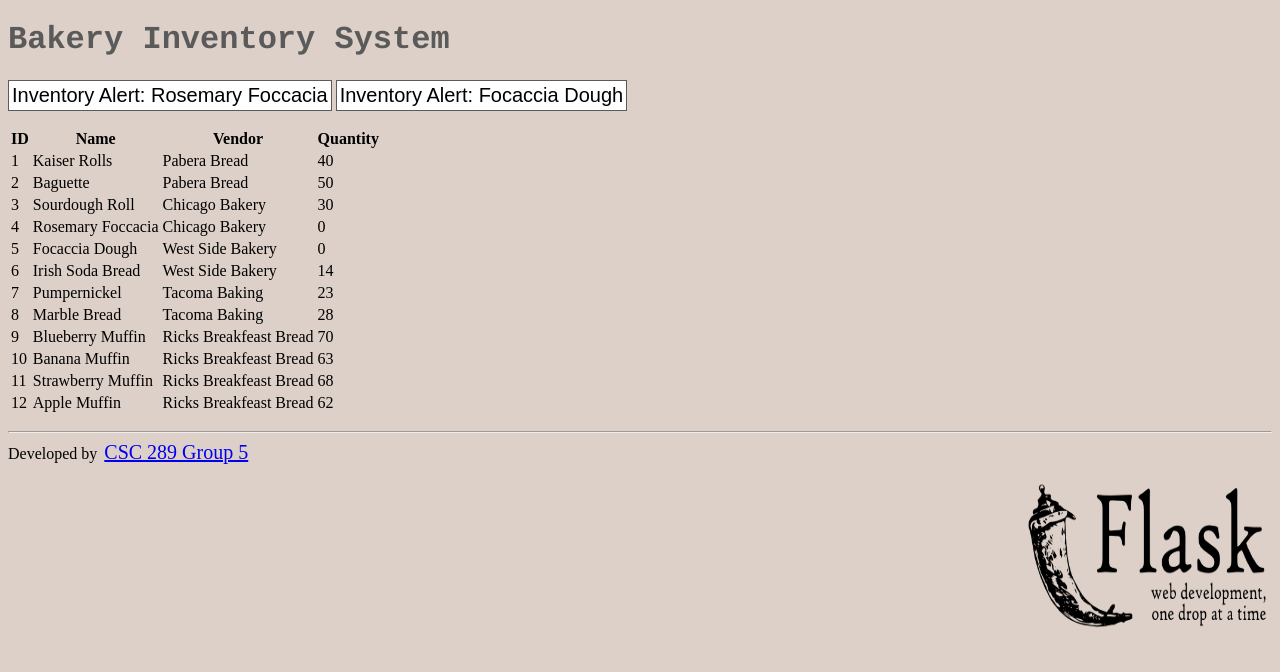
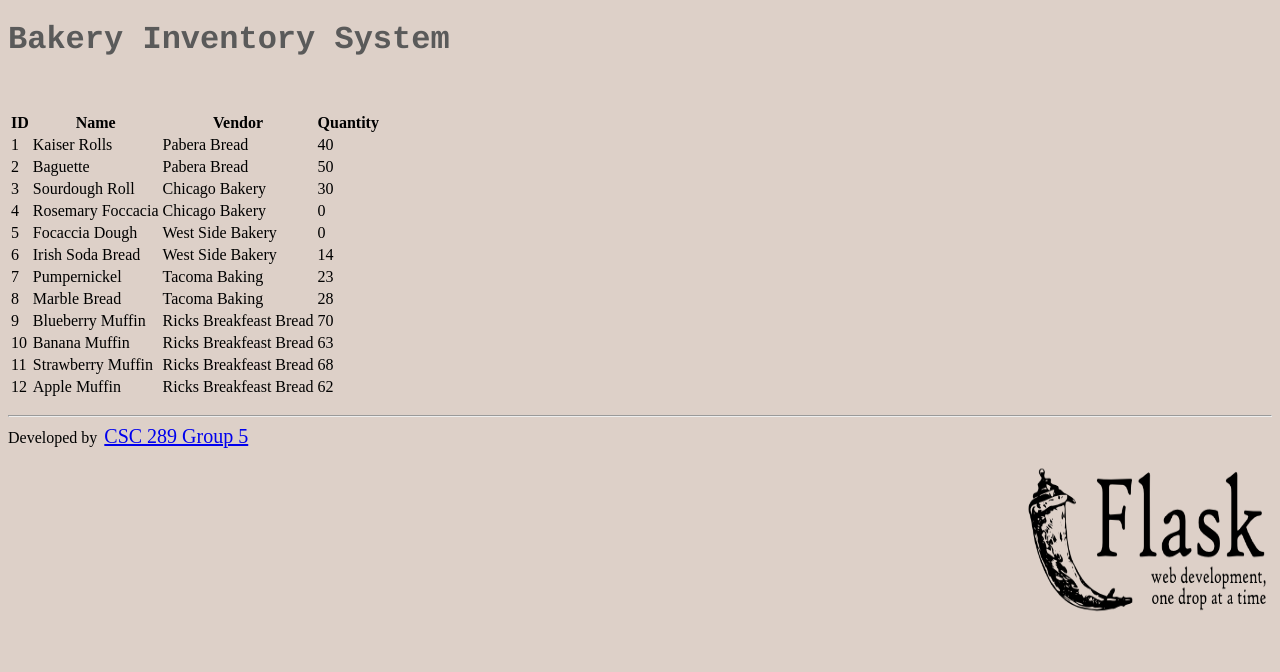
Before and after one commit to Hunterbeachum/OvenStock, a Flask app: page /inventory in a window 1280 px wide. Shown: the part 128-800 px from the top of the page. Run offline with Flask 2, Linux system fonts and the light colour scheme; data comes from the database, SQL or seed files in the repository.

Commit message:
Adding use to the Out of Stock button on the inventory page, as well as adding some css and javascript code to make the button work. Removing the button from the layout.html page.

```diff
--- a/static/css/Group5CSS.css
+++ b/static/css/Group5CSS.css
@@ -19,6 +19,6 @@
 			padding: 3px;
 }
 a {
-			font-size: 20px;
-			padding: 3px;
+  			font-size: 20px;
+ 			padding: 3px;
 }
--- a/static/js/bakeryJS.js
+++ b/static/js/bakeryJS.js
@@ -2,20 +2,12 @@
     document.getElementById("message_overlay").style.width = "fit-content";
     document.getElementById("message_overlay").style.opacity = "100%";
     document.getElementById("hideOver").style.opacity = "100%";
+    document.getElementById("message_overlay").style.height = "70px";
 }
 
 function closeOverlay() {
-    document.getElementById("message_overlay").style.width = "0";
+    document.getElementById("message_overlay").style.width = "0px";
     document.getElementById("message_overlay").style.opacity = "0%";
     document.getElementById("hideOver").style.opacity = "0%";
+    document.getElementById("message_overlay").style.height = "0px";
 }
-
-//function onload_outOfStock() {
-//     $.ajax({
-//        url: "/main.py",
-//        context: document.body
-//     }).done(function( o ) {
-// check if stock == 0
-//
-//     })
-// }
--- a/templates/Group5InventoryPage.html
+++ b/templates/Group5InventoryPage.html
@@ -2,15 +2,19 @@
 {% block page_title %}Bakery Inventory System{% endblock %}
 {% block body %}
     {{ super() }}
+    <link rel="stylesheet" type="text/css" href="Group5CSS.css">
 
-{% for row in g.inventory: %}
-    {% if row[3] == 0: %}
-    <button class="openbtn" onclick="openOverlay()">Inventory Alert: {{ row[1] }}</button>
-    {% endif %}
-{% endfor %}
+<div style="opacity:0;" class="alert alert-{{ category }}" id="message_overlay">
+	{% for row in g.inventory: %}
+        {% if row[3] == 0: %}
+            <button class="openbtn" onclick="openOverlay()">Inventory Alert: {{ row[1] }}</button>
+        {% endif %}
+    {% endfor %}
+    <button id="hideOver" style="opacity:0;background-color:red;color:white;" onclick="closeOverlay()">Close Alerts</button>
+</div>
 
-<table>
-            <tr>
+<table style="margin:0">
+            <tr style="float:inherit;">
                 <th>ID</th>
                 <th>Name</th>
                 <th>Vendor</th>
--- a/templates/layout.html
+++ b/templates/layout.html
@@ -51,7 +51,7 @@
         {% for category, message in messages %}
             <div style="opacity:0;" class="alert alert-{{ category }}" id="message_overlay">
 				{{ message }}
-                <button id="hideOver" style="opacity:0;" onclick="closeOverlay()">Close Alerts</button>
+                <button id="hideOver" style="opacity:0;background-color:red;" onclick="closeOverlay()">Close Alerts</button>
             </div>
         {% endfor %}
     {% endif %}
```
